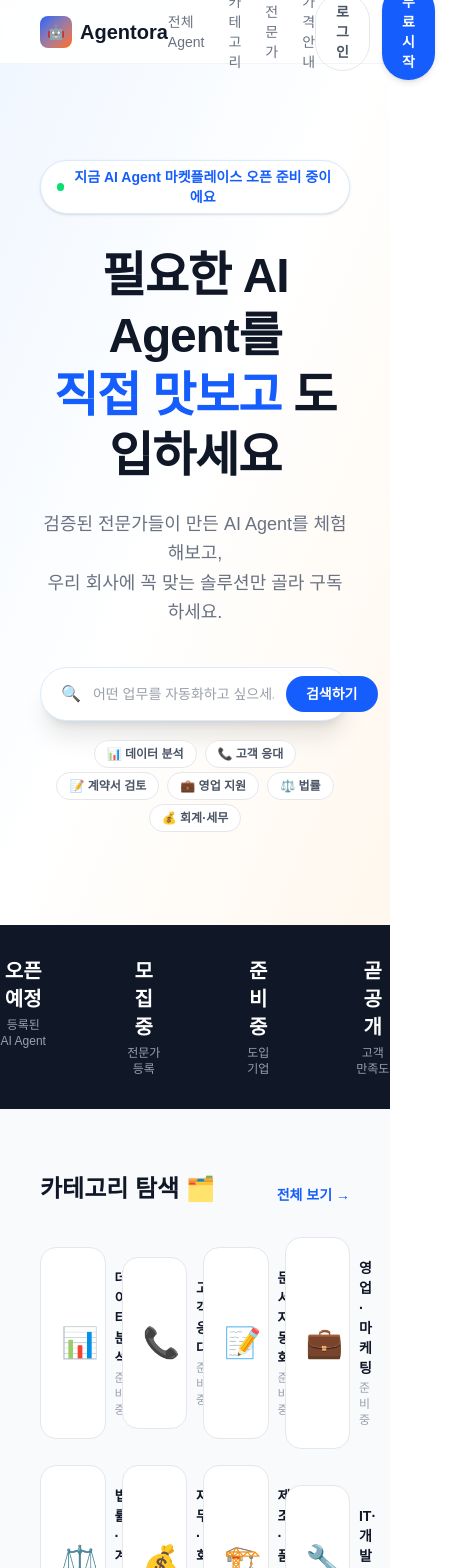
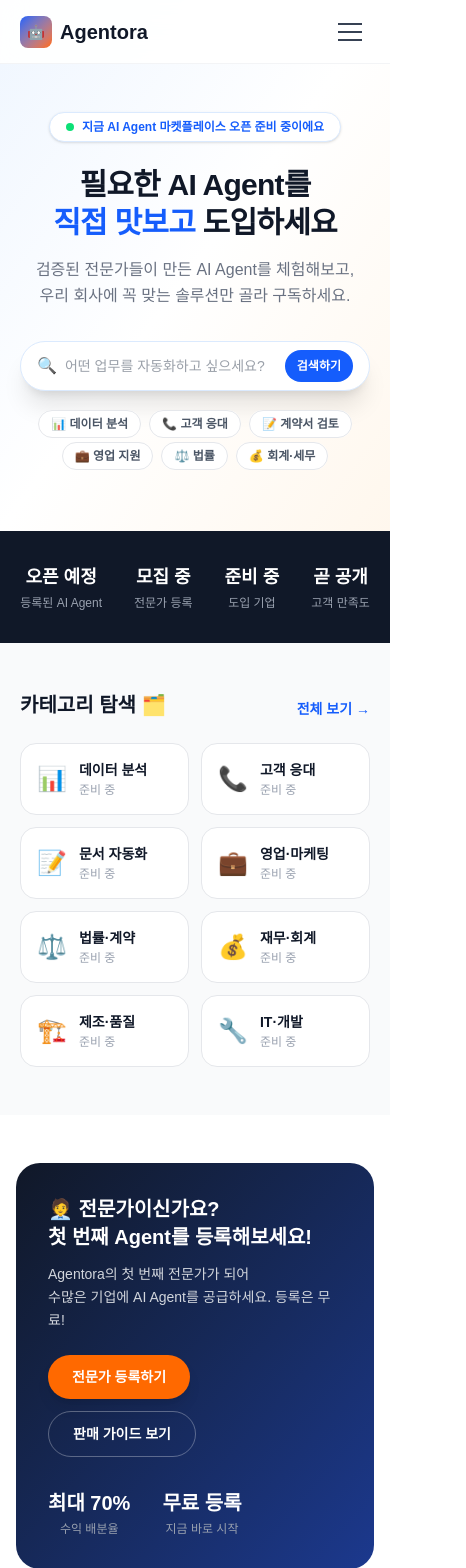
Before and after one commit to agentora-kr/agentora, a Next.js app: page / in a window 390 px wide. Shown: the top 1568 px of the page, 466 px wide, since content can reach past the window. Built offline with nearby package versions, Linux system fonts and the light colour scheme.

Commit message:
모바일 반응형 적용

```diff
--- a/app/agents/page.tsx
+++ b/app/agents/page.tsx
@@ -7,51 +7,68 @@ const categories = ["전체", "데이터 분석", "고객 응대", "문서 자
 export default function AgentsPage() {
   const [selectedCat, setSelectedCat] = useState("전체");
   const [search, setSearch] = useState("");
+  const [menuOpen, setMenuOpen] = useState(false);
 
   return (
     <main className="min-h-screen bg-gray-50">
-      <nav className="fixed top-0 left-0 right-0 z-50 bg-white/90 backdrop-blur-md border-b border-gray-100 h-16 flex items-center justify-between px-10">
+      {/* 네비게이션 */}
+      <nav className="fixed top-0 left-0 right-0 z-50 bg-white/90 backdrop-blur-md border-b border-gray-100 h-16 flex items-center justify-between px-5 md:px-10">
         <Link href="/" className="flex items-center gap-2">
           <div className="w-8 h-8 rounded-lg bg-gradient-to-br from-blue-600 to-orange-500 flex items-center justify-center text-sm">🤖</div>
           <span className="text-xl font-extrabold text-gray-900">Agentora</span>
         </Link>
-        <div className="flex items-center gap-6">
+        <div className="hidden md:flex items-center gap-6">
           <Link href="/agents" className="text-sm font-bold text-blue-600">전체 Agent</Link>
           <Link href="/register" className="text-sm font-medium text-gray-500 hover:text-blue-600">전문가 등록</Link>
         </div>
-        <div className="flex gap-3">
+        <div className="hidden md:flex gap-3">
           <Link href="/login"><button className="px-5 py-2 rounded-full text-sm font-semibold border border-gray-200 text-gray-600 hover:border-blue-500 hover:text-blue-600 transition-all">로그인</button></Link>
           <Link href="/login"><button className="px-5 py-2 rounded-full text-sm font-semibold bg-blue-600 text-white hover:bg-blue-700 transition-all shadow-md">무료 시작</button></Link>
         </div>
+        <button className="md:hidden flex flex-col gap-1.5 p-2" onClick={() => setMenuOpen(!menuOpen)}>
+          <span className={`block w-6 h-0.5 bg-gray-700 transition-all ${menuOpen ? "rotate-45 translate-y-2" : ""}`}></span>
+          <span className={`block w-6 h-0.5 bg-gray-700 transition-all ${menuOpen ? "opacity-0" : ""}`}></span>
+          <span className={`block w-6 h-0.5 bg-gray-700 transition-all ${menuOpen ? "-rotate-45 -translate-y-2" : ""}`}></span>
+        </button>
       </nav>
 
+      {menuOpen && (
+        <div className="fixed top-16 left-0 right-0 z-40 bg-white border-b border-gray-100 shadow-lg md:hidden">
+          <div className="flex flex-col p-4 gap-4">
+            <Link href="/agents" onClick={() => setMenuOpen(false)} className="text-sm font-semibold text-blue-600 py-2 border-b border-gray-100">전체 Agent</Link>
+            <Link href="/register" onClick={() => setMenuOpen(false)} className="text-sm font-semibold text-gray-700 py-2 border-b border-gray-100">전문가 등록</Link>
+            <div className="flex gap-3 pt-2">
+              <Link href="/login" className="flex-1"><button className="w-full py-2.5 rounded-full text-sm font-semibold border border-gray-200 text-gray-600">로그인</button></Link>
+              <Link href="/login" className="flex-1"><button className="w-full py-2.5 rounded-full text-sm font-semibold bg-blue-600 text-white">무료 시작</button></Link>
+            </div>
+          </div>
+        </div>
+      )}
+
       {/* 헤더 */}
-      <div className="pt-16 bg-gradient-to-br from-gray-900 to-blue-900 px-10 pb-0">
-        <div className="max-w-5xl mx-auto pt-10 pb-0">
+      <div className="pt-16 bg-gradient-to-br from-gray-900 to-blue-900 px-5 md:px-10 pb-0">
+        <div className="max-w-5xl mx-auto pt-8 md:pt-10 pb-0">
           <div className="text-xs text-gray-400 mb-3">
             <Link href="/" className="hover:text-white transition-colors">홈</Link> › 전체 Agent
           </div>
-          <h1 className="text-2xl font-extrabold text-white mb-2">AI Agent 탐색</h1>
+          <h1 className="text-xl md:text-2xl font-extrabold text-white mb-2">AI Agent 탐색</h1>
           <p className="text-sm text-gray-400 mb-5">검증된 전문가들의 AI Agent를 찾아보세요.</p>
-
           <div className="flex bg-white rounded-full overflow-hidden shadow-lg max-w-lg mb-0">
             <input
               type="text"
               placeholder="Agent 이름, 기능 검색..."
               value={search}
               onChange={(e) => setSearch(e.target.value)}
-              className="flex-1 px-5 py-3 text-sm outline-none"
+              className="flex-1 px-4 md:px-5 py-3 text-sm outline-none"
             />
-            <button className="px-6 bg-orange-500 text-white text-sm font-bold hover:bg-orange-600 transition-all">검색</button>
+            <button className="px-5 md:px-6 bg-orange-500 text-white text-sm font-bold hover:bg-orange-600 transition-all">검색</button>
           </div>
-
-          {/* 카테고리 탭 */}
           <div className="flex gap-0 overflow-x-auto mt-5 scrollbar-hide">
             {categories.map((cat) => (
               <button
                 key={cat}
                 onClick={() => setSelectedCat(cat)}
-                className={`px-5 py-3 text-sm font-semibold whitespace-nowrap border-b-2 transition-all ${selectedCat === cat ? "text-white border-orange-400" : "text-gray-400 border-transparent hover:text-white"}`}
+                className={`px-4 md:px-5 py-3 text-xs md:text-sm font-semibold whitespace-nowrap border-b-2 transition-all ${selectedCat === cat ? "text-white border-orange-400" : "text-gray-400 border-transparent hover:text-white"}`}
               >
                 {cat}
               </button>
@@ -61,33 +78,25 @@ export default function AgentsPage() {
       </div>
 
       {/* 빈 상태 */}
-      <div className="max-w-5xl mx-auto px-10 py-16 flex flex-col items-center justify-center text-center">
-        <div className="text-7xl mb-6">🤖</div>
-        <h2 className="text-2xl font-extrabold text-gray-900 mb-3">
-          아직 등록된 Agent가 없어요
-        </h2>
-        <p className="text-gray-500 text-base leading-relaxed mb-8 max-w-md">
-          현재 전문가들의 Agent 등록을 준비 중이에요.<br />
-          전문가이신가요? 지금 바로 첫 번째 Agent를 등록해보세요!
+      <div className="max-w-5xl mx-auto px-5 md:px-10 py-16 flex flex-col items-center justify-center text-center">
+        <div className="text-6xl md:text-7xl mb-6">🤖</div>
+        <h2 className="text-xl md:text-2xl font-extrabold text-gray-900 mb-3">아직 등록된 Agent가 없어요</h2>
+        <p className="text-gray-500 text-sm md:text-base leading-relaxed mb-8 max-w-md">
+          전문가들이 Agent를 준비 중이에요.<br />
+          전문가이신가요? 첫 번째 Agent를 등록해보세요!
         </p>
-
-        <div className="flex gap-3">
+        <div className="flex gap-3 flex-wrap justify-center">
           <Link href="/register">
-            <button className="px-8 py-3 bg-blue-600 text-white font-bold rounded-full hover:bg-blue-700 transition-all shadow-md text-sm">
-              🧑‍💼 전문가 등록하기
-            </button>
+            <button className="px-6 md:px-8 py-3 bg-blue-600 text-white font-bold rounded-full hover:bg-blue-700 transition-all shadow-md text-sm">🧑‍💼 전문가 등록하기</button>
           </Link>
           <Link href="/">
-            <button className="px-8 py-3 border border-gray-200 text-gray-600 font-bold rounded-full hover:border-blue-400 hover:text-blue-600 transition-all text-sm">
-              홈으로 돌아가기
-            </button>
+            <button className="px-6 md:px-8 py-3 border border-gray-200 text-gray-600 font-bold rounded-full hover:border-blue-400 hover:text-blue-600 transition-all text-sm">← 홈으로</button>
           </Link>
         </div>
 
-        {/* 곧 등록 예정 카테고리 */}
-        <div className="mt-14 w-full max-w-2xl">
+        <div className="mt-12 md:mt-14 w-full max-w-2xl">
           <p className="text-xs font-bold text-gray-400 uppercase tracking-wider mb-4">곧 등록 예정인 카테고리</p>
-          <div className="grid grid-cols-4 gap-3">
+          <div className="grid grid-cols-2 md:grid-cols-4 gap-3">
             {[
               { icon: "⚖️", name: "법률·계약" },
               { icon: "📊", name: "데이터 분석" },
--- a/app/page.tsx
+++ b/app/page.tsx
@@ -12,12 +12,7 @@ function ComingSoonPopup({ onClose }: { onClose: () => void }) {
           해당 기능은 현재 준비 중이에요.<br />
           곧 더 나은 모습으로 찾아올게요!
         </p>
-        <button
-          onClick={onClose}
-          className="w-full py-3 bg-blue-600 text-white font-bold rounded-full hover:bg-blue-700 transition-all text-sm"
-        >
-          확인
-        </button>
+        <button onClick={onClose} className="w-full py-3 bg-blue-600 text-white font-bold rounded-full hover:bg-blue-700 transition-all text-sm">확인</button>
       </div>
     </div>
   );
@@ -25,7 +20,7 @@ function ComingSoonPopup({ onClose }: { onClose: () => void }) {
 
 export default function Home() {
   const [showPopup, setShowPopup] = useState(false);
-
+  const [menuOpen, setMenuOpen] = useState(false);
   const popup = () => setShowPopup(true);
 
   return (
@@ -33,53 +28,79 @@ export default function Home() {
       {showPopup && <ComingSoonPopup onClose={() => setShowPopup(false)} />}
 
       {/* 네비게이션 */}
-      <nav className="fixed top-0 left-0 right-0 z-50 bg-white/90 backdrop-blur-md border-b border-gray-100 h-16 flex items-center justify-between px-10">
+      <nav className="fixed top-0 left-0 right-0 z-50 bg-white/90 backdrop-blur-md border-b border-gray-100 h-16 flex items-center justify-between px-5 md:px-10">
         <Link href="/" className="flex items-center gap-2">
           <div className="w-8 h-8 rounded-lg bg-gradient-to-br from-blue-600 to-orange-500 flex items-center justify-center text-white text-sm">🤖</div>
           <span className="text-xl font-extrabold text-gray-900">Agentora</span>
         </Link>
-        <div className="flex items-center gap-6">
+
+        {/* 데스크탑 메뉴 */}
+        <div className="hidden md:flex items-center gap-6">
           <Link href="/agents" className="text-sm font-medium text-gray-500 hover:text-blue-600">전체 Agent</Link>
           <button onClick={popup} className="text-sm font-medium text-gray-500 hover:text-blue-600">카테고리</button>
           <Link href="/register" className="text-sm font-medium text-gray-500 hover:text-blue-600">전문가</Link>
           <button onClick={popup} className="text-sm font-medium text-gray-500 hover:text-blue-600">가격 안내</button>
         </div>
-        <div className="flex items-center gap-3">
-          <Link href="/login">
-            <button className="px-5 py-2 rounded-full text-sm font-semibold border border-gray-200 text-gray-600 hover:border-blue-500 hover:text-blue-600 transition-all">로그인</button>
-          </Link>
-          <Link href="/login">
-            <button className="px-5 py-2 rounded-full text-sm font-semibold bg-blue-600 text-white hover:bg-blue-700 transition-all shadow-md">무료 시작</button>
-          </Link>
+
+        <div className="hidden md:flex items-center gap-3">
+          <Link href="/login"><button className="px-5 py-2 rounded-full text-sm font-semibold border border-gray-200 text-gray-600 hover:border-blue-500 hover:text-blue-600 transition-all">로그인</button></Link>
+          <Link href="/login"><button className="px-5 py-2 rounded-full text-sm font-semibold bg-blue-600 text-white hover:bg-blue-700 transition-all shadow-md">무료 시작</button></Link>
         </div>
+
+        {/* 모바일 햄버거 */}
+        <button className="md:hidden flex flex-col gap-1.5 p-2" onClick={() => setMenuOpen(!menuOpen)}>
+          <span className={`block w-6 h-0.5 bg-gray-700 transition-all ${menuOpen ? "rotate-45 translate-y-2" : ""}`}></span>
+          <span className={`block w-6 h-0.5 bg-gray-700 transition-all ${menuOpen ? "opacity-0" : ""}`}></span>
+          <span className={`block w-6 h-0.5 bg-gray-700 transition-all ${menuOpen ? "-rotate-45 -translate-y-2" : ""}`}></span>
+        </button>
       </nav>
 
+      {/* 모바일 메뉴 */}
+      {menuOpen && (
+        <div className="fixed top-16 left-0 right-0 z-40 bg-white border-b border-gray-100 shadow-lg md:hidden">
+          <div className="flex flex-col p-4 gap-4">
+            <Link href="/agents" onClick={() => setMenuOpen(false)} className="text-sm font-semibold text-gray-700 py-2 border-b border-gray-100">전체 Agent</Link>
+            <button onClick={() => { setMenuOpen(false); popup(); }} className="text-sm font-semibold text-gray-700 py-2 border-b border-gray-100 text-left">카테고리</button>
+            <Link href="/register" onClick={() => setMenuOpen(false)} className="text-sm font-semibold text-gray-700 py-2 border-b border-gray-100">전문가</Link>
+            <button onClick={() => { setMenuOpen(false); popup(); }} className="text-sm font-semibold text-gray-700 py-2 border-b border-gray-100 text-left">가격 안내</button>
+            <div className="flex gap-3 pt-2">
+              <Link href="/login" className="flex-1" onClick={() => setMenuOpen(false)}>
+                <button className="w-full py-2.5 rounded-full text-sm font-semibold border border-gray-200 text-gray-600">로그인</button>
+              </Link>
+              <Link href="/login" className="flex-1" onClick={() => setMenuOpen(false)}>
+                <button className="w-full py-2.5 rounded-full text-sm font-semibold bg-blue-600 text-white">무료 시작</button>
+              </Link>
+            </div>
+          </div>
+        </div>
+      )}
+
       {/* 히어로 섹션 */}
-      <section className="pt-40 pb-24 px-10 bg-gradient-to-br from-blue-50 via-white to-orange-50">
+      <section className="pt-28 md:pt-40 pb-16 md:pb-24 px-5 md:px-10 bg-gradient-to-br from-blue-50 via-white to-orange-50">
         <div className="max-w-5xl mx-auto text-center">
-          <div className="inline-flex items-center gap-2 bg-white border border-blue-100 rounded-full px-4 py-1.5 text-sm font-semibold text-blue-600 mb-8 shadow-sm">
+          <div className="inline-flex items-center gap-2 bg-white border border-blue-100 rounded-full px-4 py-1.5 text-xs md:text-sm font-semibold text-blue-600 mb-6 md:mb-8 shadow-sm">
             <span className="w-2 h-2 bg-green-400 rounded-full animate-pulse"></span>
             지금 AI Agent 마켓플레이스 오픈 준비 중이에요
           </div>
-          <h1 className="text-5xl font-extrabold text-gray-900 leading-tight tracking-tight mb-6">
+          <h1 className="text-3xl md:text-5xl font-extrabold text-gray-900 leading-tight tracking-tight mb-4 md:mb-6">
             필요한 AI Agent를<br />
             <span className="text-blue-600">직접 맛보고</span> 도입하세요
           </h1>
-          <p className="text-lg text-gray-500 mb-10 leading-relaxed">
+          <p className="text-base md:text-lg text-gray-500 mb-8 md:mb-10 leading-relaxed">
             검증된 전문가들이 만든 AI Agent를 체험해보고,<br />
             우리 회사에 꼭 맞는 솔루션만 골라 구독하세요.
           </p>
 
           {/* 검색바 */}
-          <div className="flex items-center bg-white rounded-full shadow-xl border border-blue-100 px-5 py-2 max-w-2xl mx-auto mb-5">
-            <span className="text-gray-400 mr-3">🔍</span>
+          <div className="flex items-center bg-white rounded-full shadow-xl border border-blue-100 px-4 md:px-5 py-2 max-w-2xl mx-auto mb-5">
+            <span className="text-gray-400 mr-2 md:mr-3">🔍</span>
             <input
               type="text"
-              placeholder="어떤 업무를 자동화하고 싶으세요? (예: 계약서 검토, 매출 분석...)"
-              className="flex-1 outline-none text-sm text-gray-700 bg-transparent"
+              placeholder="어떤 업무를 자동화하고 싶으세요?"
+              className="flex-1 outline-none text-sm text-gray-700 bg-transparent min-w-0"
             />
             <Link href="/agents">
-              <button className="ml-3 px-5 py-2 bg-blue-600 text-white text-sm font-bold rounded-full hover:bg-blue-700 transition-all whitespace-nowrap">
+              <button className="ml-2 md:ml-3 px-3 md:px-5 py-2 bg-blue-600 text-white text-xs md:text-sm font-bold rounded-full hover:bg-blue-700 transition-all whitespace-nowrap">
                 검색하기
               </button>
             </Link>
@@ -100,7 +121,7 @@ export default function Home() {
 
       {/* 통계 바 */}
       <div className="bg-gray-900 py-8">
-        <div className="max-w-4xl mx-auto flex justify-center gap-20">
+        <div className="max-w-4xl mx-auto flex justify-center gap-8 md:gap-20 px-5 flex-wrap">
           {[
             { num: "오픈 예정", label: "등록된 AI Agent" },
             { num: "모집 중", label: "전문가 등록" },
@@ -108,7 +129,7 @@ export default function Home() {
             { num: "곧 공개", label: "고객 만족도" },
           ].map((s) => (
             <div key={s.label} className="text-center">
-              <div className="text-xl font-extrabold text-white">{s.num}</div>
+              <div className="text-lg md:text-xl font-extrabold text-white">{s.num}</div>
               <div className="text-xs text-gray-400 mt-1">{s.label}</div>
             </div>
           ))}
@@ -116,29 +137,29 @@ export default function Home() {
       </div>
 
       {/* 카테고리 */}
-      <section className="py-16 px-10 bg-gray-50">
+      <section className="py-12 md:py-16 px-5 md:px-10 bg-gray-50">
         <div className="max-w-5xl mx-auto">
-          <div className="flex justify-between items-end mb-8">
-            <h2 className="text-2xl font-extrabold text-gray-900">카테고리 탐색 🗂️</h2>
+          <div className="flex justify-between items-end mb-6 md:mb-8">
+            <h2 className="text-xl md:text-2xl font-extrabold text-gray-900">카테고리 탐색 🗂️</h2>
             <Link href="/agents" className="text-sm font-semibold text-blue-600 hover:underline">전체 보기 →</Link>
           </div>
-          <div className="grid grid-cols-4 gap-4">
+          <div className="grid grid-cols-2 md:grid-cols-4 gap-3 md:gap-4">
             {[
-              { icon: "📊", name: "데이터 분석", count: "준비 중" },
-              { icon: "📞", name: "고객 응대", count: "준비 중" },
-              { icon: "📝", name: "문서 자동화", count: "준비 중" },
-              { icon: "💼", name: "영업·마케팅", count: "준비 중" },
-              { icon: "⚖️", name: "법률·계약", count: "준비 중" },
-              { icon: "💰", name: "재무·회계", count: "준비 중" },
-              { icon: "🏗️", name: "제조·품질", count: "준비 중" },
-              { icon: "🔧", name: "IT·개발", count: "준비 중" },
+              { icon: "📊", name: "데이터 분석" },
+              { icon: "📞", name: "고객 응대" },
+              { icon: "📝", name: "문서 자동화" },
+              { icon: "💼", name: "영업·마케팅" },
+              { icon: "⚖️", name: "법률·계약" },
+              { icon: "💰", name: "재무·회계" },
+              { icon: "🏗️", name: "제조·품질" },
+              { icon: "🔧", name: "IT·개발" },
             ].map((cat) => (
               <button key={cat.name} onClick={popup} className="text-left">
-                <div className="bg-white rounded-2xl border border-gray-200 p-5 flex items-center gap-4 cursor-pointer hover:border-blue-400 hover:shadow-md transition-all w-full">
-                  <span className="text-3xl">{cat.icon}</span>
+                <div className="bg-white rounded-2xl border border-gray-200 p-4 md:p-5 flex items-center gap-3 md:gap-4 cursor-pointer hover:border-blue-400 hover:shadow-md transition-all w-full">
+                  <span className="text-2xl md:text-3xl">{cat.icon}</span>
                   <div>
                     <div className="text-sm font-bold text-gray-900">{cat.name}</div>
-                    <div className="text-xs text-gray-400 mt-0.5">{cat.count}</div>
+                    <div className="text-xs text-gray-400 mt-0.5">준비 중</div>
                   </div>
                 </div>
               </button>
@@ -148,40 +169,40 @@ export default function Home() {
       </section>
 
       {/* 전문가 모집 CTA */}
-      <section className="mx-10 my-16 rounded-3xl bg-gradient-to-br from-gray-900 to-blue-900 p-14 flex items-center justify-between">
+      <section className="mx-4 md:mx-10 my-12 md:my-16 rounded-3xl bg-gradient-to-br from-gray-900 to-blue-900 p-8 md:p-14 flex flex-col md:flex-row items-start md:items-center justify-between gap-8">
         <div>
-          <h2 className="text-2xl font-extrabold text-white mb-3">🧑‍💼 전문가이신가요?<br />첫 번째 Agent를 등록해보세요!</h2>
+          <h2 className="text-xl md:text-2xl font-extrabold text-white mb-3">🧑‍💼 전문가이신가요?<br />첫 번째 Agent를 등록해보세요!</h2>
           <p className="text-gray-300 text-sm leading-relaxed">Agentora의 첫 번째 전문가가 되어<br />수많은 기업에 AI Agent를 공급하세요. 등록은 무료!</p>
-          <div className="flex gap-3 mt-6">
+          <div className="flex gap-3 mt-6 flex-wrap">
             <Link href="/register">
               <button className="px-6 py-3 bg-orange-500 text-white font-bold rounded-full text-sm hover:opacity-90 transition-all shadow-lg">전문가 등록하기</button>
             </Link>
             <button onClick={popup} className="px-6 py-3 border border-white/30 text-white font-semibold rounded-full text-sm hover:bg-white/10 transition-all">판매 가이드 보기</button>
           </div>
         </div>
-        <div className="flex gap-10 flex-shrink-0">
+        <div className="flex gap-8 md:gap-10 flex-shrink-0">
           <div className="text-center">
-            <div className="text-2xl font-extrabold text-white">최대 70%</div>
+            <div className="text-xl md:text-2xl font-extrabold text-white">최대 70%</div>
             <div className="text-xs text-gray-400 mt-1">수익 배분율</div>
           </div>
           <div className="text-center">
-            <div className="text-2xl font-extrabold text-white">무료 등록</div>
+            <div className="text-xl md:text-2xl font-extrabold text-white">무료 등록</div>
             <div className="text-xs text-gray-400 mt-1">지금 바로 시작</div>
           </div>
         </div>
       </section>
 
       {/* 푸터 */}
-      <footer className="bg-gray-900 px-10 pt-12 pb-8">
-        <div className="max-w-5xl mx-auto flex justify-between gap-10">
+      <footer className="bg-gray-900 px-5 md:px-10 pt-10 md:pt-12 pb-8">
+        <div className="max-w-5xl mx-auto flex flex-col md:flex-row justify-between gap-8 md:gap-10">
           <div>
             <div className="flex items-center gap-2 mb-3">
               <div className="w-7 h-7 rounded-lg bg-gradient-to-br from-blue-600 to-orange-500 flex items-center justify-center text-sm">🤖</div>
               <span className="text-lg font-extrabold text-white">Agentora</span>
             </div>
-            <p className="text-xs text-gray-500 leading-relaxed max-w-[200px]">AI Agent를 맛보고 도입하는<br />B2B 전문 마켓플레이스</p>
+            <p className="text-xs text-gray-500 leading-relaxed">AI Agent를 맛보고 도입하는<br />B2B 전문 마켓플레이스</p>
           </div>
-          <div className="flex gap-14">
+          <div className="flex gap-8 md:gap-14 flex-wrap">
             {[
               { title: "서비스", links: [{ label: "Agent 탐색", href: "/agents" }, { label: "카테고리", href: null }, { label: "전문가 찾기", href: null }, { label: "가격 안내", href: null }] },
               { title: "전문가", links: [{ label: "전문가 등록", href: "/register" }, { label: "판매 가이드", href: null }, { label: "수익 정산", href: null }, { label: "파트너 혜택", href: null }] },
@@ -204,7 +225,7 @@ export default function Home() {
             ))}
           </div>
         </div>
-        <div className="max-w-5xl mx-auto mt-8 pt-6 border-t border-gray-800 flex justify-between text-xs text-gray-600">
+        <div className="max-w-5xl mx-auto mt-8 pt-6 border-t border-gray-800 flex flex-col md:flex-row justify-between gap-2 text-xs text-gray-600">
           <span>© 2026 Agentora. All rights reserved.</span>
           <span>개인정보처리방침 · 이용약관</span>
         </div>
```
